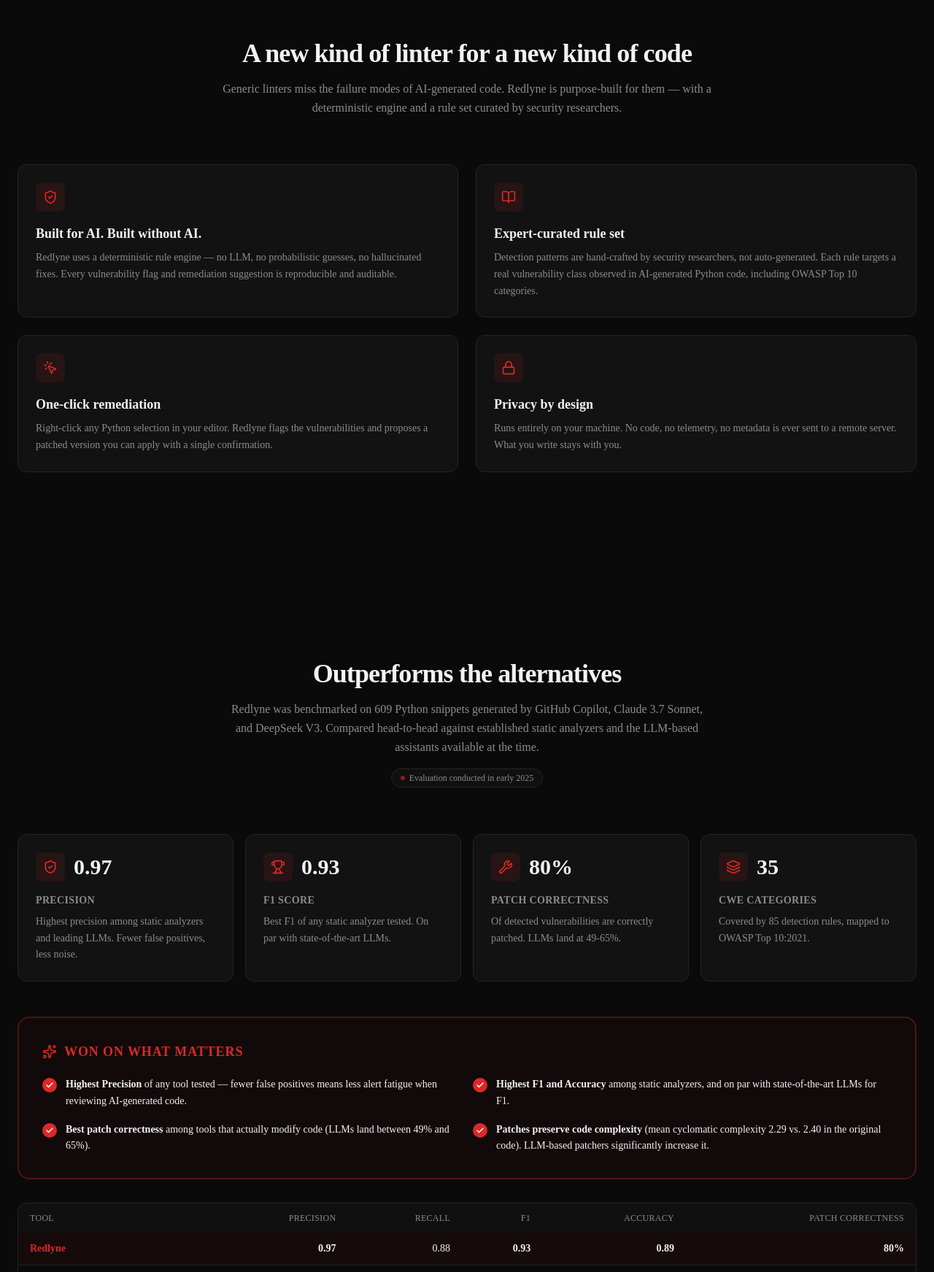
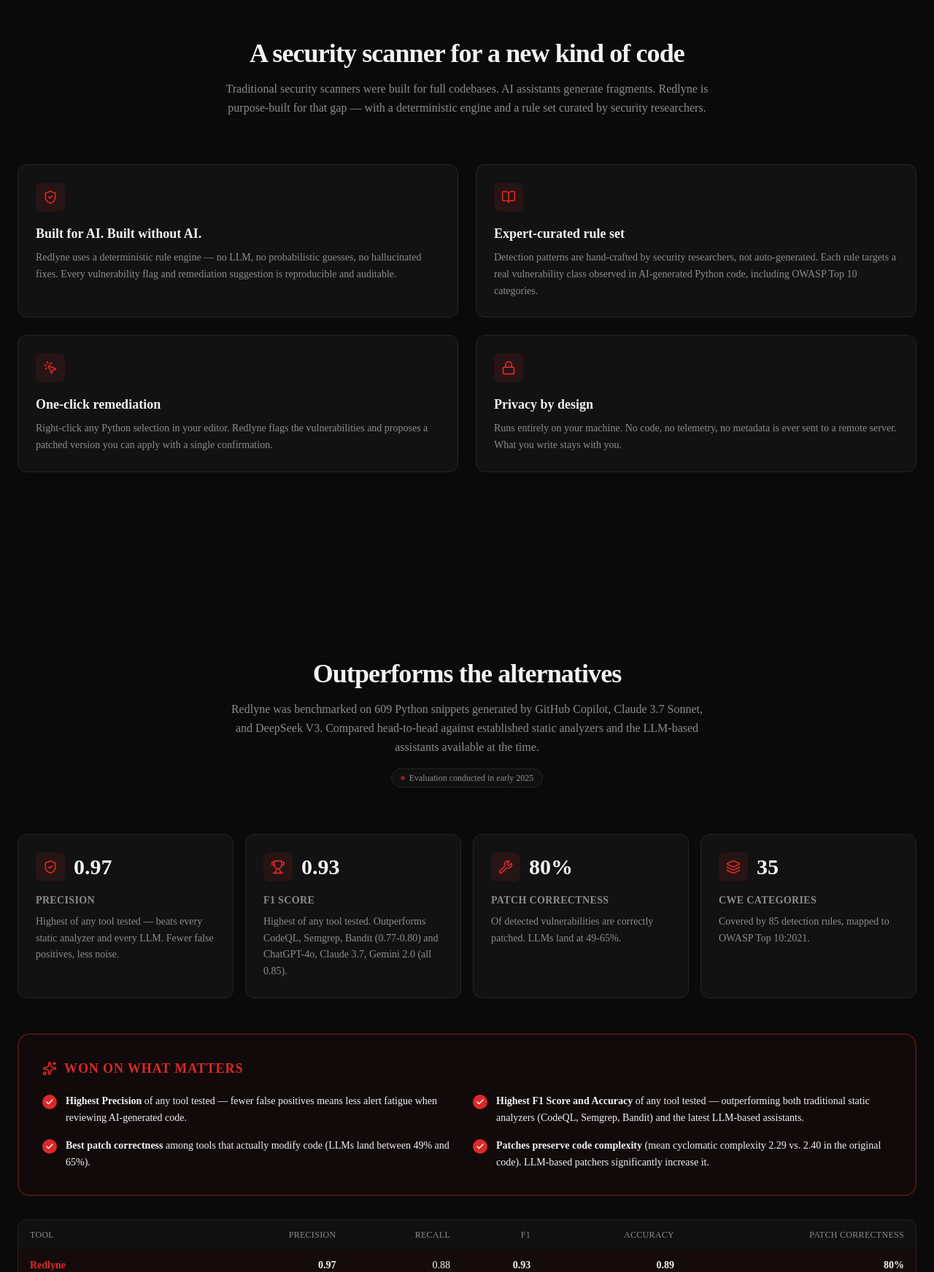
Before and after one commit to redlyne-ai/website, a Next.js app: page / in a window 1280 px wide. Shown: the part 877-2620 px from the top of the page at 73% size. Built offline with nearby package versions, Linux system fonts and the light colour scheme.

Commit message:
fix(messaging): state F1 and Accuracy as highest of all tools, not just on par
Signed-off-by: Pietro Liguori <pietro.liguori@unina.it>

```diff
--- a/components/benchmark.tsx
+++ b/components/benchmark.tsx
@@ -76,14 +76,14 @@ const stats = [
     value: "0.97",
     label: "Precision",
     description:
-      "Highest precision among static analyzers and leading LLMs. Fewer false positives, less noise.",
+      "Highest of any tool tested — beats every static analyzer and every LLM. Fewer false positives, less noise.",
   },
   {
     icon: Trophy,
     value: "0.93",
     label: "F1 Score",
     description:
-      "Best F1 of any static analyzer tested. On par with state-of-the-art LLMs.",
+      "Highest of any tool tested. Outperforms CodeQL, Semgrep, Bandit (0.77-0.80) and ChatGPT-4o, Claude 3.7, Gemini 2.0 (all 0.85).",
   },
   {
     icon: Wrench,
@@ -170,8 +170,9 @@ export function Benchmark() {
                 <Check className="h-3 w-3" strokeWidth={3} />
               </span>
               <p className="text-sm leading-relaxed text-foreground">
-                <strong>Highest F1 and Accuracy</strong> among static
-                analyzers, and on par with state-of-the-art LLMs for F1.
+                <strong>Highest F1 Score and Accuracy</strong> of any tool
+                tested — outperforming both traditional static analyzers
+                (CodeQL, Semgrep, Bandit) and the latest LLM-based assistants.
               </p>
             </div>
             <div className="flex items-start gap-3">
--- a/components/features.tsx
+++ b/components/features.tsx
@@ -38,12 +38,13 @@ export function Features() {
       <div className="mx-auto max-w-7xl px-6">
         <div className="flex flex-col items-center text-center">
           <h2 className="text-3xl font-bold tracking-tight text-foreground md:text-4xl text-balance">
-            A new kind of linter for a new kind of code
+            A security scanner for a new kind of code
           </h2>
           <p className="mt-4 max-w-2xl text-muted-foreground text-pretty leading-relaxed">
-            Generic linters miss the failure modes of AI-generated code.
-            Redlyne is purpose-built for them — with a deterministic engine
-            and a rule set curated by security researchers.
+            Traditional security scanners were built for full codebases.
+            AI assistants generate fragments. Redlyne is purpose-built for
+            that gap — with a deterministic engine and a rule set curated
+            by security researchers.
           </p>
         </div>
 
```
